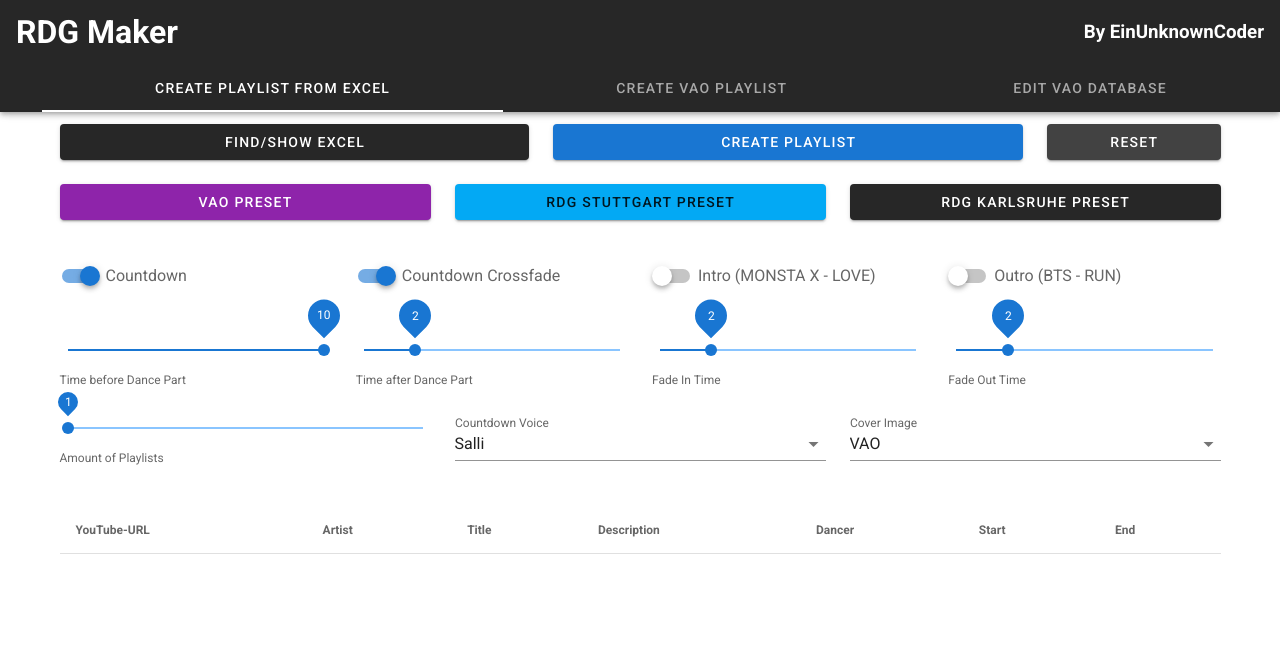
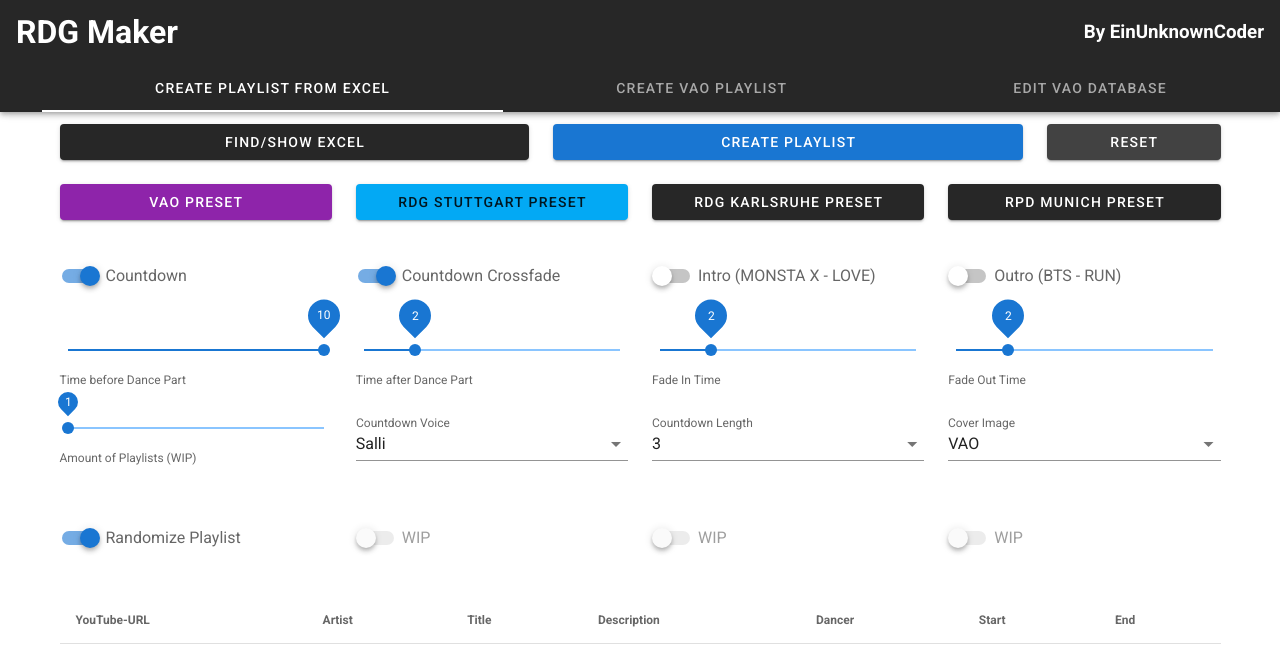
Before and after one commit to EinUnknownCoder/rdg_maker_frontend, a Vue app: page / in a window 1280 px wide. Shown: the top 666 px of the page. Built offline with nearby package versions, Linux system fonts and the light colour scheme.

Commit message:
Add Munich, CountdownLength and Randomizer

```diff
--- a/src/components/CreateExcelPlaylist.vue
+++ b/src/components/CreateExcelPlaylist.vue
@@ -25,14 +25,17 @@
         <v-form>
           <v-row>
 
-            <v-col cols="12" md="4">
+            <v-col cols="12" md="3">
               <v-btn dark color="#8E24AA" block @click="presetVAO">VAO Preset</v-btn>
             </v-col>
-            <v-col cols="12" md="4">
+            <v-col cols="12" md="3">
               <v-btn color="light-blue" block @click="presetRDGStuttgart">RDG Stuttgart Preset</v-btn>
             </v-col>
-            <v-col cols="12" md="4">
+            <v-col cols="12" md="3">
               <v-btn dark color="dark-blue" block @click="presetRDGKarlsruhe">RDG Karlsruhe Preset</v-btn>
+            </v-col>
+            <v-col cols="12" md="3">
+              <v-btn dark color="dark-blue" block @click="presetRPDMunich">RPD Munich Preset</v-btn>
             </v-col>
 
             <v-col cols="12" md="3">
@@ -61,14 +64,30 @@
               <v-slider v-model="fadeOutTime" hint="Fade Out Time" thumb-label="always" min="0" max="10" persistent-hint></v-slider>
             </v-col>
 
-            <v-col cols="12" md="4">
-              <v-slider v-model="playlistAmount" hint="Amount of Playlists" thumb-label="always" :thumb-size="20" min="1" max="5" persistent-hint></v-slider>
+            <v-col cols="12" md="3">
+              <v-slider v-model="playlistAmount" hint="Amount of Playlists (WIP)" thumb-label="always" :thumb-size="20" min="1" max="5" persistent-hint></v-slider>
             </v-col>
-            <v-col cols="12" md="4">
+            <v-col cols="12" md="3">
               <v-select label="Countdown Voice" :items="countdownVoices" v-model="countdownVoice"></v-select>
             </v-col>
-            <v-col cols="12" md="4">
+            <v-col cols="12" md="3">
+              <v-select label="Countdown Length" :items="countdownLengths" v-model="countdownLength"></v-select>
+            </v-col>
+            <v-col cols="12" md="3">
               <v-select label="Cover Image" :items="coverImages" v-model="coverImage"></v-select>
+            </v-col>
+
+            <v-col cols="12" md="3">
+              <v-switch v-model="randomizePlaylist" label="Randomize Playlist"></v-switch>
+            </v-col>
+            <v-col cols="12" md="3">
+              <v-switch label="WIP" disabled></v-switch>
+            </v-col>
+            <v-col cols="12" md="3">
+              <v-switch label="WIP" disabled></v-switch>
+            </v-col>
+            <v-col cols="12" md="3">
+              <v-switch label="WIP" disabled></v-switch>
             </v-col>
           </v-row>
         </v-form>
@@ -124,9 +143,12 @@ export default {
     timestamps: "Ready to create Playlist!",
     countdownVoices: ["Salli"],
     countdownVoice: "Salli",
-    coverImages: ["VAO", "KPopperStuttgart", "RDGStuttgart", "RDGKarlsruhe"],
+    countdownLengths: [3, 5],
+    countdownLength: 3,
+    coverImages: ["VAO", "KPopperStuttgart", "RDGStuttgart", "RDGKarlsruhe", "RPDMunich"],
     coverImage: "VAO",
-    playlistAmount: 1
+    playlistAmount: 1,
+    randomizePlaylist: true
   }),
 
   computed: {
@@ -168,8 +190,10 @@ export default {
         fadeInTime: this.fadeInTime,
         fadeOutTime: this.fadeOutTime,
         countdownVoice: this.countdownVoice,
+        countdownLength: this.countdownLength,
         coverImage: this.coverImage,
-        playlistAmount: this.playlistAmount
+        playlistAmount: this.playlistAmount,
+        randomizePlaylist: this.randomizePlaylist
       }).then(response => (this.timestamps = response.data))
     },
     resetCreateButton() {
@@ -185,7 +209,9 @@ export default {
       this.fadeInTime = 2
       this.fadeOutTime = 2
       this.countdownVoice = "Salli"
+      this.countdownLength = 3
       this.coverImage = "VAO"
+      this.randomizePlaylist = true
     },
     presetRDGStuttgart() {
       this.includeCountdown = true
@@ -197,7 +223,9 @@ export default {
       this.fadeInTime = 2
       this.fadeOutTime = 2
       this.countdownVoice = "Salli"
+      this.countdownLength = 3
       this.coverImage = "RDGStuttgart"
+      this.randomizePlaylist = true
     },
     presetRDGKarlsruhe() {
       this.includeCountdown = true
@@ -209,7 +237,23 @@ export default {
       this.fadeInTime = 2
       this.fadeOutTime = 2
       this.countdownVoice = "Salli"
+      this.countdownLength = 3
       this.coverImage = "RDGKarlsruhe"
+      this.randomizePlaylist = true
+    },
+    presetRPDMunich() {
+      this.includeCountdown = true
+      this.countdownCrossfade = true
+      this.includeIntro = false
+      this.includeOutro = false
+      this.preTime = 0
+      this.postTime = 2
+      this.fadeInTime = 2
+      this.fadeOutTime = 2
+      this.countdownVoice = "Salli"
+      this.countdownLength = 5
+      this.coverImage = "RPDMunich"
+      this.randomizePlaylist = true
     }
   }
 }
```
